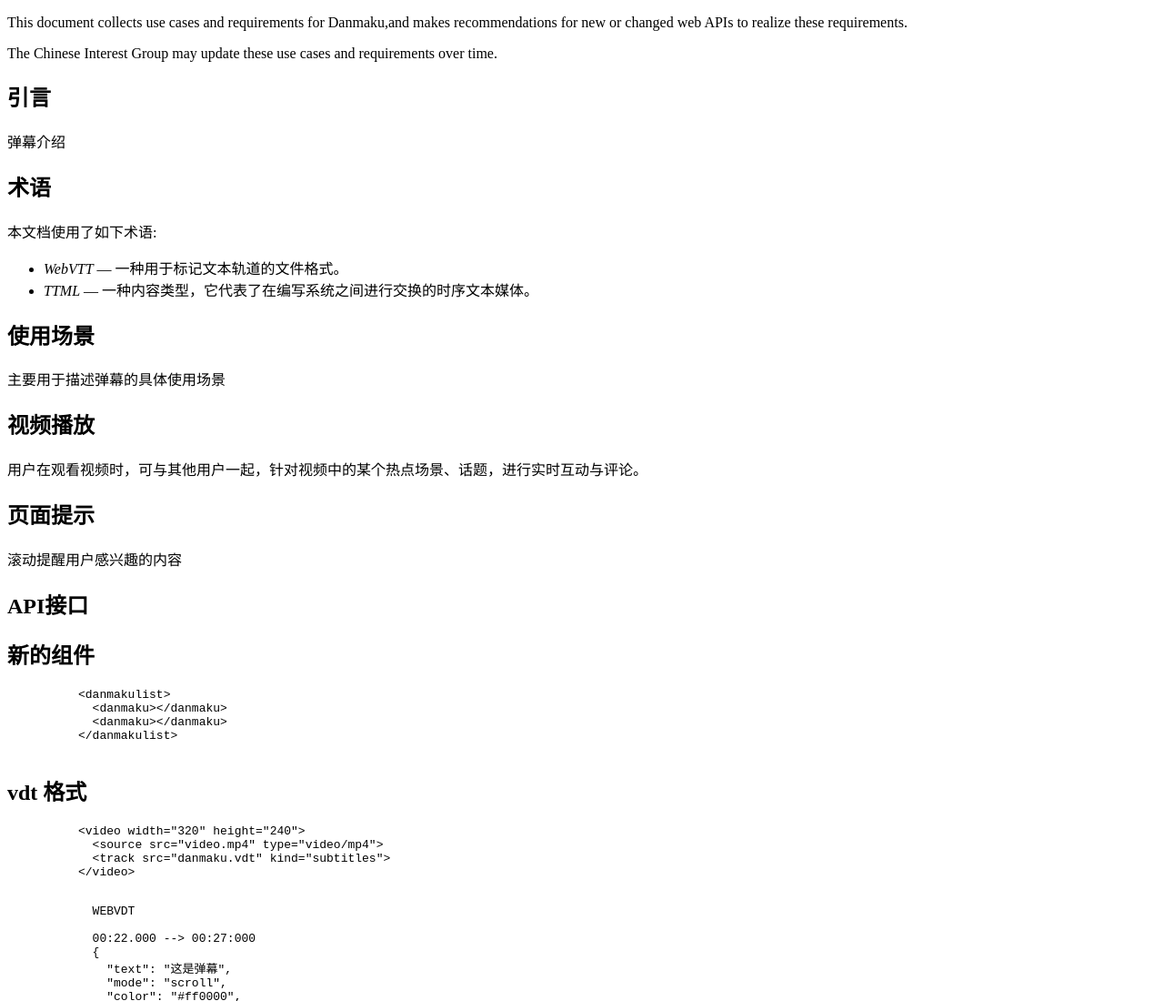
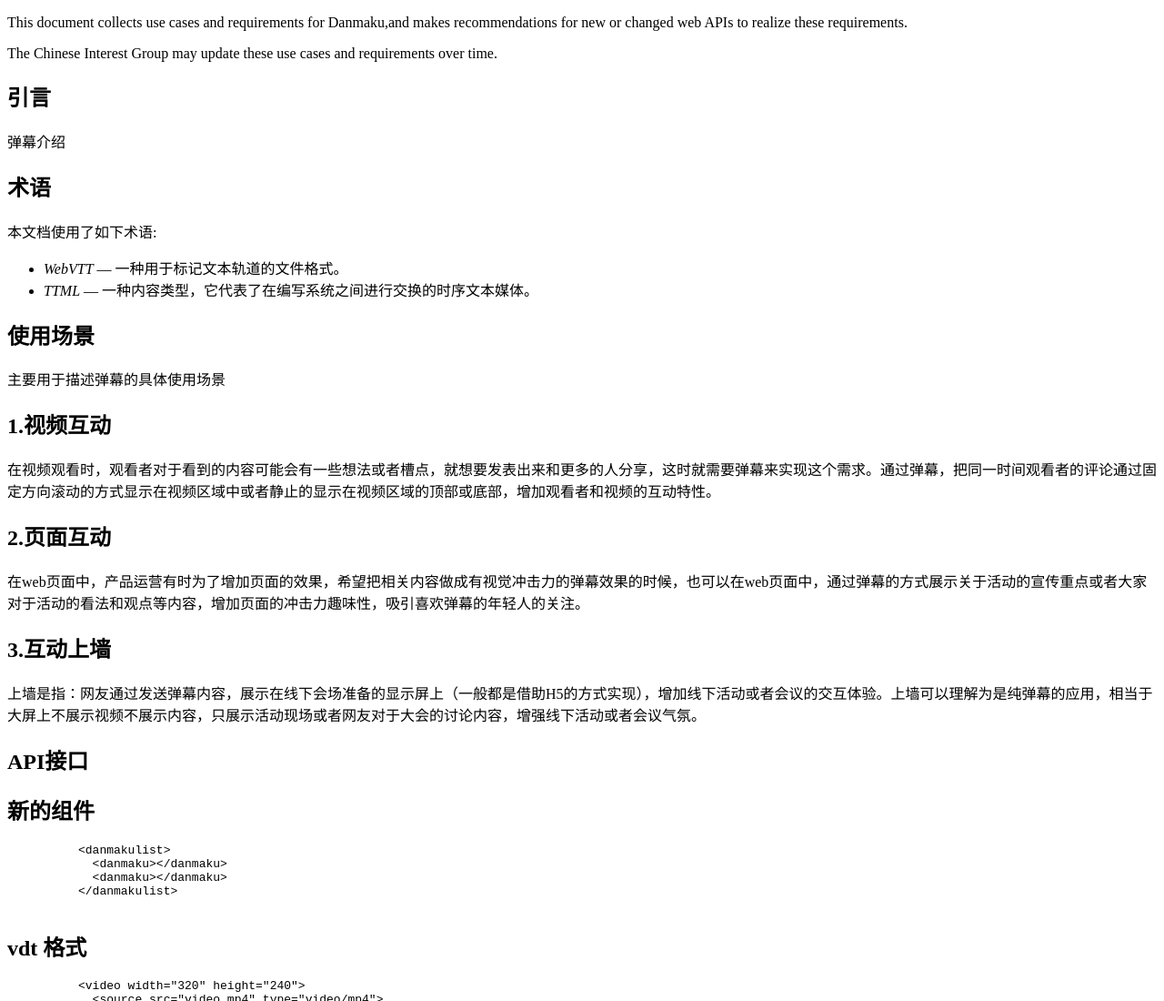
Before and after one commit to w3c/danmaku, a plain HTML site: page index.html in a window 1280 px wide. Shown: the top 1100 px of the page at 91% size. Drawn offline with Linux system fonts and the light colour scheme.

Commit message:
add user case
add user case

```diff
--- a/index.html
+++ b/index.html
@@ -67,12 +67,16 @@
     <h2>使用场景</h2>
     主要用于描述弹幕的具体使用场景
     <section>
-      <h2>视频播放</h2>
-      <p>用户在观看视频时，可与其他用户一起，针对视频中的某个热点场景、话题，进行实时互动与评论。<p>
+      <h2>1.视频互动</h2>
+      <p>在视频观看时，观看者对于看到的内容可能会有一些想法或者槽点，就想要发表出来和更多的人分享，这时就需要弹幕来实现这个需求。通过弹幕，把同一时间观看者的评论通过固定方向滚动的方式显示在视频区域中或者静止的显示在视频区域的顶部或底部，增加观看者和视频的互动特性。<p>
     </section>
     <section>
-      <h2>页面提示</h2>
-      <p>滚动提醒用户感兴趣的内容</p>
+      <h2>2.页面互动</h2>
+      <p>在web页面中，产品运营有时为了增加页面的效果，希望把相关内容做成有视觉冲击力的弹幕效果的时候，也可以在web页面中，通过弹幕的方式展示关于活动的宣传重点或者大家对于活动的看法和观点等内容，增加页面的冲击力趣味性，吸引喜欢弹幕的年轻人的关注。</p>
+    </section>
+    <section>
+      <h2>3.互动上墙</h2>
+      <p>上墙是指：网友通过发送弹幕内容，展示在线下会场准备的显示屏上（一般都是借助H5的方式实现），增加线下活动或者会议的交互体验。上墙可以理解为是纯弹幕的应用，相当于大屏上不展示视频不展示内容，只展示活动现场或者网友对于大会的讨论内容，增强线下活动或者会议气氛。</p>
     </section>
   </section>
 
```
